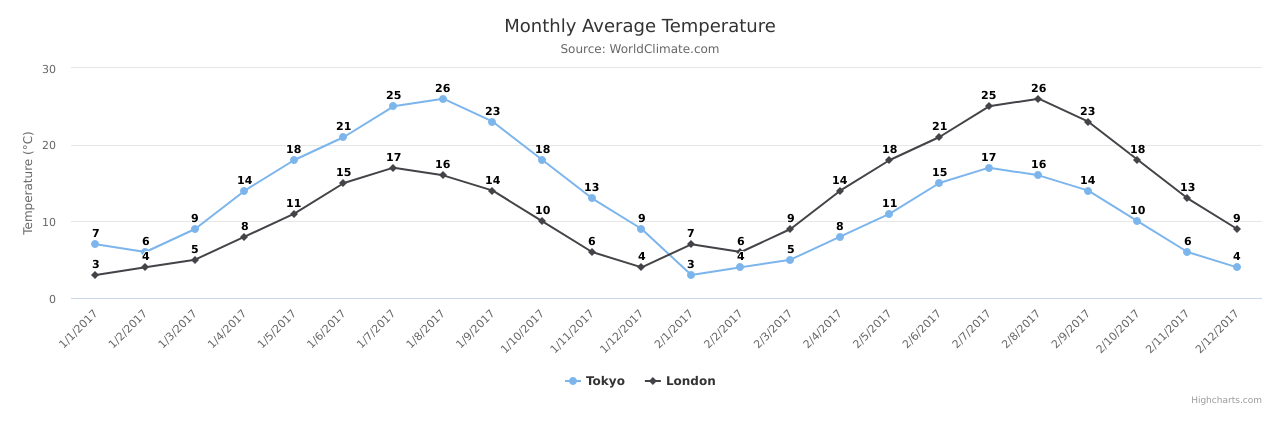
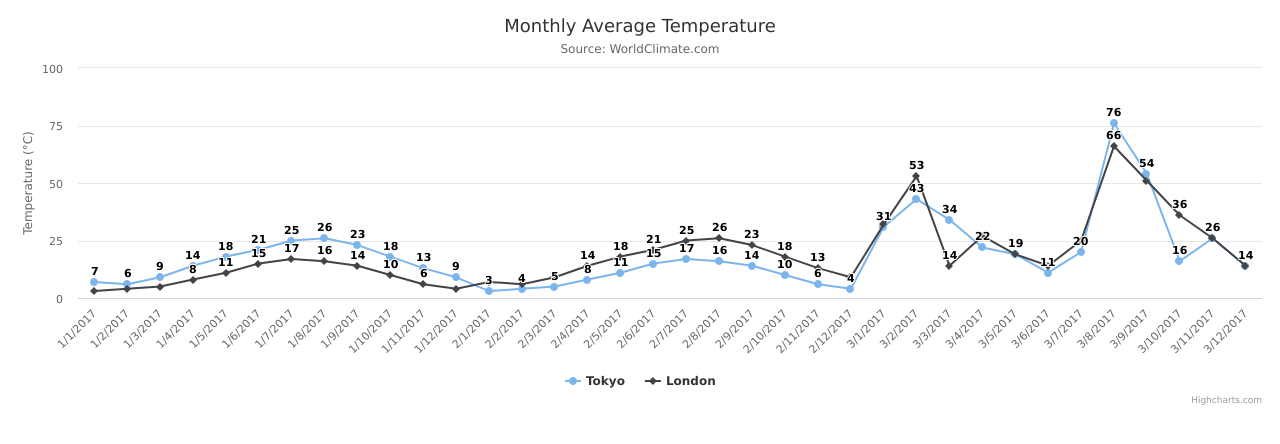
Before and after one commit to notryanb/highcharts_date_range_grouping, a website: page build/index.html in a window 1280 px wide. Drawn offline with nearby package versions, Linux system fonts and the light colour scheme; files that its build step writes are made by us from their sources.

```diff
--- a/build/index.html
+++ b/build/index.html
@@ -38,7 +38,19 @@
         '2017-02-09 00:00:00 GMT-0500 (EST)',
         '2017-02-10 00:00:00 GMT-0500 (EST)',
         '2017-02-11 00:00:00 GMT-0500 (EST)',
-        '2017-02-12 00:00:00 GMT-0500 (EST)'
+        '2017-02-12 00:00:00 GMT-0500 (EST)',
+        '2017-03-01 00:00:00 GMT-0500 (EST)',
+        '2017-03-02 00:00:00 GMT-0500 (EST)',
+        '2017-03-03 00:00:00 GMT-0500 (EST)',
+        '2017-03-04 00:00:00 GMT-0500 (EST)',
+        '2017-03-05 00:00:00 GMT-0500 (EST)',
+        '2017-03-06 00:00:00 GMT-0500 (EST)',
+        '2017-03-07 00:00:00 GMT-0500 (EST)',
+        '2017-03-08 00:00:00 GMT-0500 (EST)',
+        '2017-03-09 00:00:00 GMT-0500 (EST)',
+        '2017-03-10 00:00:00 GMT-0500 (EST)',
+        '2017-03-11 00:00:00 GMT-0500 (EST)',
+        '2017-03-12 00:00:00 GMT-0500 (EST)'
       ].map(function(date) {
         return new Date(date).toLocaleDateString();
       });
@@ -74,13 +86,15 @@
           name: 'Tokyo',
           data: [
             7.0, 6.0, 9.0, 14.0, 18.0, 21.0, 25.0, 26.0, 23.0, 18.0, 13.0, 9.0,
-            3.0, 4.0, 5.0, 8.0, 11.0, 15.0, 17.0, 16.0, 14.0, 10.0, 6.0, 4.0
+            3.0, 4.0, 5.0, 8.0, 11.0, 15.0, 17.0, 16.0, 14.0, 10.0, 6.0, 4.0,
+            31.0, 43.0, 34.0, 22.0, 19.0, 11.0, 20.0, 76.0, 54.0, 16.0, 26.0, 14.0
           ]
         }, {
           name: 'London',
           data: [
             3.0, 4.0, 5.0, 8.0, 11.0, 15.0, 17.0, 16.0, 14.0, 10.0, 6.0, 4.0,
-            7.0, 6.0, 9.0, 14.0, 18.0, 21.0, 25.0, 26.0, 23.0, 18.0, 13.0, 9.0
+            7.0, 6.0, 9.0, 14.0, 18.0, 21.0, 25.0, 26.0, 23.0, 18.0, 13.0, 9.0,
+            32.0, 53.0, 14.0, 27.0, 19.0, 14.0, 25.0, 66.0, 51.0, 36.0, 26.0, 14.0
           ]
         }]
       });
```
Also changed, not shown: README.md, images/plugin-01.gif (added).
